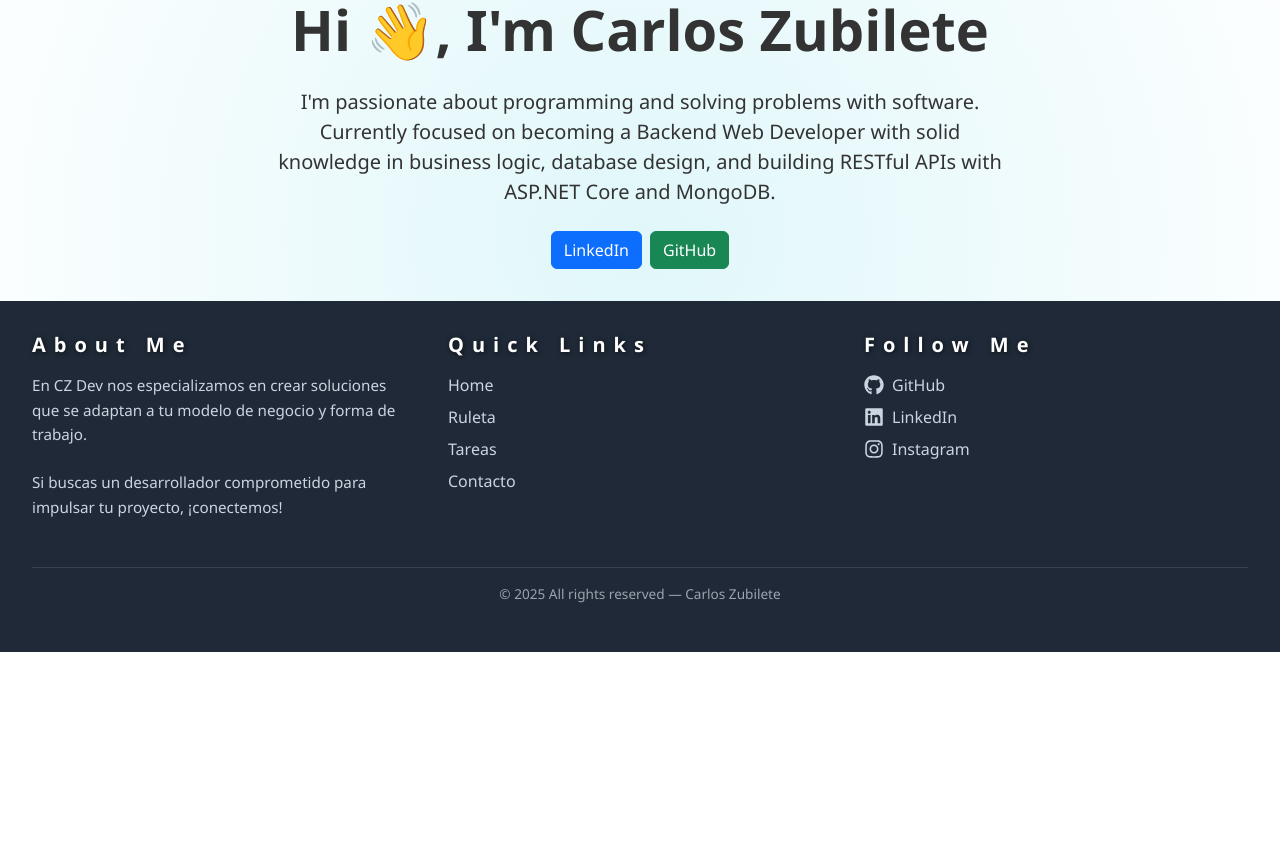
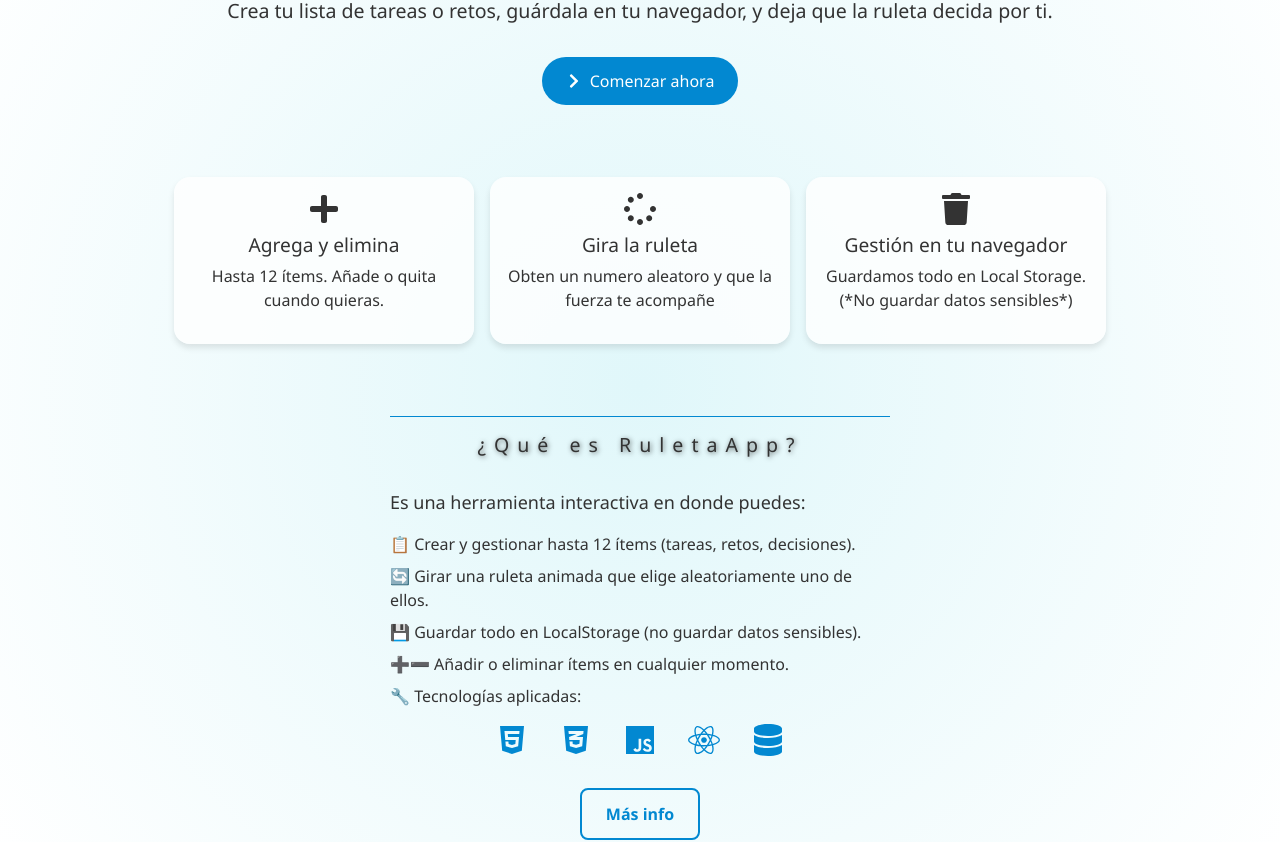
Before and after one commit to CarlosZubilete/Ruleta, a React (Vite) app: page / in a window 1280 px wide. Shown: the part 180-1022 px from the top of the page. Before the commit the page ends 832 px from the top, so only its background shows below. Built offline with nearby package versions, Linux system fonts and the light colour scheme.

Commit message:
We've created and added stylies into a new component Home. Also added readme

```diff
--- a/src/feature/main/components/Footer.jsx
+++ b/src/feature/main/components/Footer.jsx
@@ -8,11 +8,16 @@ function Footer() {
       <div className="footer__content">
 
         <div className="footer__section footer__about">
-          <h2 className="footer__title">About Me</h2>
-          <p className="footer__description">
-            En CZ Dev nos especializamos en crear soluciones que se adaptan a tu modelo de negocio y forma de trabajo.
-            <br /><br />
-            Si buscas un desarrollador comprometido para impulsar tu proyecto, ¡conectemos!
+          <h2 className="footer__title">Contact Us</h2>
+          <p className="footer__location">Argentina - BsAs - Tigre</p>
+          <p className="footer__email">
+            <a href="mailto:carloszubiletesanchez@gmail.com" className="footer__link">
+              carloszubiletesanchez@gmail.com
+            </a>
+          </p>
+          <p className="footer__message">
+            Gracias por confiar en nuestro trabajo.<br />
+            Si buscas impulsar tu proyecto, ¡conectemos!
           </p>
         </div>
 
@@ -22,12 +27,12 @@ function Footer() {
             <li><Link to="/" className="footer__link">Home</Link></li>
             <li><Link to="/ruleta" className="footer__link">Ruleta</Link></li>
             <li><Link to="/lista" className="footer__link">Tareas</Link></li>
-            <li><a href="mailto:carloszubiletesanchez@gmail.com" className="footer__link">Contacto</a></li>
+            {/* <li><a href="mailto:carloszubiletesanchez@gmail.com" className="footer__link">Contacto</a></li> */}
           </ul>
         </div>
 
         <div className="footer__section footer__social">
-          <h2 className="footer__title">Follow Me</h2>
+          <h2 className="footer__title">Follow Us</h2>
           <ul className="footer__social-list">
             <li>
               <a href="https://github.com/carloszubilete" target="_blank" rel="noreferrer" className="footer__social-link">
--- a/src/feature/main/components/Home.jsx
+++ b/src/feature/main/components/Home.jsx
@@ -1,39 +1,101 @@
-import { Container, Row, Col, Button } from "reactstrap";
+import { FaPlus, FaTrash, FaChevronRight, FaSpinner ,FaReact, FaJs, FaDatabase, FaHtml5, FaCss3Alt } from 'react-icons/fa';
+import { SiVite } from 'react-icons/si';
+import { useEffect, useRef, useState } from 'react';
+import '../styles/Home.css'
+import { Link } from 'react-router';
 
 function Home() {
+
+  const aboutRef = useRef(null);
+  const [isVisible, setIsVisible] = useState(false);
+
+  useEffect(() => {
+    const observer = new IntersectionObserver(
+      ([entry]) => setIsVisible(entry.isIntersecting),
+      { threshold: 0.3 }
+    );
+    if (aboutRef.current) observer.observe(aboutRef.current);
+    return () => observer.disconnect();
+  }, []);
+
   return (
-    <Container className="mt-5 pt-5">
-      <Row className="justify-content-center align-items-center text-center">
-        <Col md="8">
-          <h1 className="display-4 fw-bold">Hi 👋, I'm Carlos Zubilete</h1>
-          <p className="lead mt-4">
-            I'm passionate about programming and solving problems with software.
-            Currently focused on becoming a <strong>Backend Web Developer</strong> with solid knowledge in business logic,
-            database design, and building RESTful APIs with <strong>ASP.NET Core</strong> and <strong>MongoDB</strong>.
+     <div className='home'>
+     {/* Hero */}
+      <section className="home__hero">
+        <h1 className="home__title">¡Haz tu día más divertido con RuletaApp!</h1>
+        <p className="home__subtitle">
+          Crea tu lista de tareas o retos, guárdala en tu navegador,
+          y deja que la ruleta decida por ti.
+        </p>
+        <Link to={'/ruleta'}>
+          <button className="home__cta">
+            <FaChevronRight className="home__cta-icon" />
+            Comenzar ahora
+          </button>
+        </Link>
+      </section>
+
+      {/* Features */}
+      <section id="features" className="home__features">
+        <div className="home__feature">
+          <FaPlus className="home__feature-icon" />
+          <h3 className="home__feature-title">Agrega y elimina</h3>
+          <p className="home__feature-desc">
+            Hasta 12 ítems. Añade o quita cuando quieras.
           </p>
-          <div className="mt-4">
-            <Button
-              color="primary"
-              className="me-2"
-              tag="a"
-              href="https://www.linkedin.com/in/carlos-zubilete-sanchez-78232b2b9/"
-              target="_blank"
-            >
-              LinkedIn
-            </Button>
-            <Button
-              color="success"
-              tag="a"
-              href="https://github.com/CarlosZubilete"
-              target="_blank"
-            >
-              GitHub
-            </Button>
-          </div>
-        </Col>
-      </Row>
-    </Container>
-  )
-};
+        </div>
+        <div className="home__feature">
+          <FaSpinner  className="home__feature-icon" />
+          <h3 className="home__feature-title">Gira la ruleta</h3>
+          <p className="home__feature-desc">
+            Obten un numero aleatoro y que la fuerza te acompañe
+          </p>
+        </div>
+        <div className="home__feature">
+          <FaTrash className="home__feature-icon" />
+          <h3 className="home__feature-title">Gestión en tu navegador</h3>
+          <p className="home__feature-desc">
+            Guardamos todo en Local Storage. (*No guardar datos sensibles*)
+          </p>
+        </div>
+      </section>
+
+    {/* HOME-INFO */}
+    <section
+      ref={aboutRef}
+      className={`home__info ${isVisible ? 'home__info--visible' : ''}`}
+    >
+      <div className="home__about">
+        <h2 className="home__subtitle">¿Qué es RuletaApp?</h2>
+        <p className="home__about-text">
+          Es una herramienta interactiva en donde puedes:
+        </p>
+        <ul className="home__about-list">
+          <li>📋 Crear y gestionar hasta 12 ítems (tareas, retos, decisiones).</li>
+          <li>🔄 Girar una ruleta animada que elige aleatoriamente uno de ellos.</li>
+          <li>💾 Guardar todo en LocalStorage (no guardar datos sensibles).</li>
+          <li>➕➖ Añadir o eliminar ítems en cualquier momento.</li>
+          <li>🔧 Tecnologías aplicadas: </li>
+        </ul>
+        <div className="home__tech-icons">
+            <FaHtml5 title="HTML5" />
+            <FaCss3Alt title="CSS3" />
+            <FaJs title="JavaScript" />
+            <FaReact title="React" />
+            <FaDatabase title="LocalStorage" />
+        </div>
+        <a
+          href="https://github.com/CarlosZubilete/Ruleta/tree/main"
+          target="_blank"
+          rel="noopener noreferrer"
+          className="home__cta--outline"
+        >
+          Más info
+        </a>
+      </div>
+    </section>
+  </div>
+);
+}
 
 export default Home;
--- /dev/null
+++ b/src/feature/main/styles/Home.css
@@ -0,0 +1,157 @@
+.home {
+  display: flex;
+  flex-direction: column;
+  min-height: 100vh;
+  background: radial-gradient(circle at center, #e0f7fa 0%, #ffffff 100%);
+}
+
+/* Hero */
+.home__hero {
+  flex: 1;
+  display: flex;
+  flex-direction: column;
+  align-items: center;
+  justify-content: center;
+  text-align: center;
+  padding: 2rem;
+  animation: fadeIn 1.2s ease-in;
+}
+.home__title {
+  font-size: 2.5rem;
+  margin-bottom: 1rem;
+}
+.home__subtitle {
+  font-size: 1.2rem;
+  margin-bottom: 2rem;
+}
+.home__cta {
+  display: inline-flex;
+  align-items: center;
+  padding: 0.75rem 1.5rem;
+  font-size: 1rem;
+  border: none;
+  border-radius: 2rem;
+  background-color: #0288d1;
+  color: #fff;
+  cursor: pointer;
+  transition: transform 0.2s;
+}
+.home__cta:hover {
+  transform: scale(1.05);
+}
+.home__cta-icon {
+  margin-right: 0.5rem;
+}
+
+/* Features */
+.home__features {
+  display: flex;
+  justify-content: center;
+  flex-wrap: wrap;
+  padding: 2rem;
+}
+.home__feature {
+  flex: 1 1 200px;
+  max-width: 300px;
+  text-align: center;
+  padding: 1rem;
+  margin: 0.5rem;
+  border-radius: 1rem;
+  background: rgba(255, 255, 255, 0.8);
+  box-shadow: 0 4px 6px rgba(0,0,0,0.1);
+  transition: transform 0.3s;
+}
+.home__feature:hover {
+  transform: translateY(-5px);
+}
+.home__feature-icon {
+  font-size: 2rem;
+  margin-bottom: 0.5rem;
+}
+.home__feature-title {
+  margin-bottom: 0.5rem;
+  font-size: 1.2rem;
+}
+.home__feature-desc {
+  font-size: 1rem;
+}
+
+/* --- About / README --- */
+
+.home__info {
+  display: flex;
+  justify-content: center;
+  flex-wrap: wrap;
+  padding: 2rem;
+  opacity: 0;
+  transform: translateY(20px);
+  transition: opacity 0.6s ease, transform 0.6s ease;
+}
+
+.home__info--visible {
+  opacity: 1;
+  transform: translateY(0);
+}
+
+.home__about {
+  border-top: 1.5px solid #0288d1;
+  padding-top: 1rem;
+  text-align: center;
+}
+
+.home__subtitle{
+  /* border: 1px solid red; */
+  text-align: center;
+  font-size: 1.225rem;
+}
+
+.home__about-text{
+  /* border: 1px solid red; */
+  text-align: start;
+  font-size: 1.125rem;
+}
+
+.home__about-list {
+  /* border: 1px solid red; */
+  list-style: none;
+  padding: 0;
+  margin: 1rem auto;
+  max-width: 500px;
+  text-align: left;
+}
+
+.home__about-list li {
+  margin-bottom: 0.5rem;
+  text-align: start;
+}
+
+/* --- Tech --- */
+
+.home__tech-icons {
+  font-size: 2rem;
+  display: flex;
+  justify-content: center;
+  gap: 2rem;
+  margin-top: 1rem;
+  color: #0288d1;
+}
+
+/* --- CTA Button --- */
+.home__cta--outline {
+  display: inline-block;
+  margin-top: 2rem;
+  padding: 0.75rem 1.5rem;
+  font-weight: bold;
+  border: 2px solid #0288d1;
+  color: #0288d1;
+  background-color: transparent;
+  border-radius: 0.5rem;
+  transition: all 0.3s ease;
+  text-decoration: none;
+}
+
+.home__cta--outline:hover {
+  background-color: #0288d1;
+  color: white;
+  transform: scale(1.05);
+}
--- a/src/feature/ruleta-tarea/components/RuletaTarea.jsx
+++ b/src/feature/ruleta-tarea/components/RuletaTarea.jsx
@@ -32,19 +32,35 @@ function RuletaTareas() {
   };
 
   return (
-  <div className="ruleta-container">
-      <div className="ruleta" ref={ruletaRef}>
+  <div className="ruleta">
+
+    {/* {seleccionada !== null && !girando && (
+      <p className="ruleta__tarea-seleccionada ">Vamos a :
+      {lista[seleccionada].name || lista[seleccionada]}
+      </p>
+    )} */}
+    <p className="ruleta__tarea-seleccionada">
+      {!girando && (
+        seleccionada !== null
+          ? `Vamos a ${lista[seleccionada].name || lista[seleccionada]}`
+          : 'Girar la rueda'
+      )}
+    </p>
+
+    <div className="ruleta__wheel" ref={ruletaRef}>
       {lista.map((tarea, i) => {
         const rot = (360 / lista.length) * i;
         return (
           <div
             key={i}
-              className="segmento"
+            className="ruleta__segment"
             style={{
               transform: `rotate(${rot}deg) skewY(-60deg)`,
             }}
           >
-              <span style={{ transform: `skewY(60deg) rotate(${(360 / lista.length) / 2}deg)` }}>
+            <span
+              className='ruleta__segment-text'
+              style={{ transform: `skewY(60deg) rotate(${(360 / lista.length) / 2}deg)` }}>
               {tarea.name || tarea}
             </span>
           </div>
@@ -52,13 +68,9 @@ function RuletaTareas() {
       })}
     </div>
 
-      <button className="btn-girar" onClick={girarRuleta} disabled={girando}>
+      <button className="btn-ruleta__btn-girar" onClick={girarRuleta} disabled={girando}>
         {girando ? 'Girando...' : 'Girar'}
       </button>
-
-      {seleccionada !== null && !girando && (
-        <p className="tarea-seleccionada">Tarea seleccionada: {lista[seleccionada].name || lista[seleccionada]}</p>
-      )}
     </div>)
 }
 
--- a/src/feature/ruleta-tarea/page/PageRuleta.jsx
+++ b/src/feature/ruleta-tarea/page/PageRuleta.jsx
@@ -5,7 +5,6 @@ import '../styles/PageRuleta.css'
 function PageRuleta() {
   return (
     <Container>
-      <h2 className="text-center">Ruleta</h2>
       <RuletaTareas />
     </Container>
   );
--- a/src/index.css
+++ b/src/index.css
@@ -8,3 +8,7 @@
     rgba(9,72,2555,1)10%,
   );
 }
+
+html {
+  scroll-behavior: smooth;
+}
```
Also changed, not shown: src/feature/ruleta-tarea/styles/RuletaTarea.css (+43 -22 lines), package.json (line endings or trailing spaces), 1 other file (tests, documents, lock files or other folders). Lines whose indentation alone changed are shown as unchanged.
